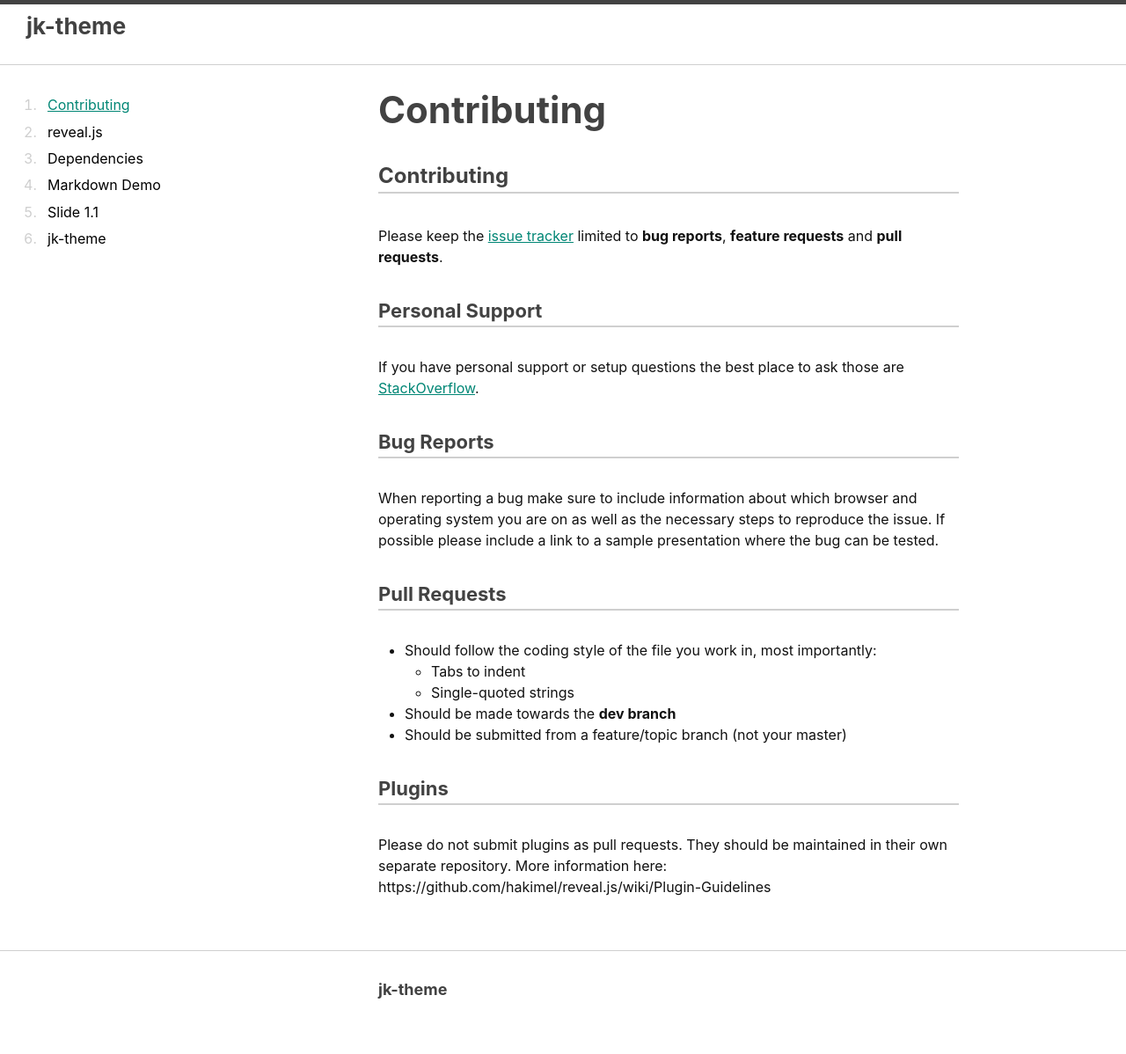
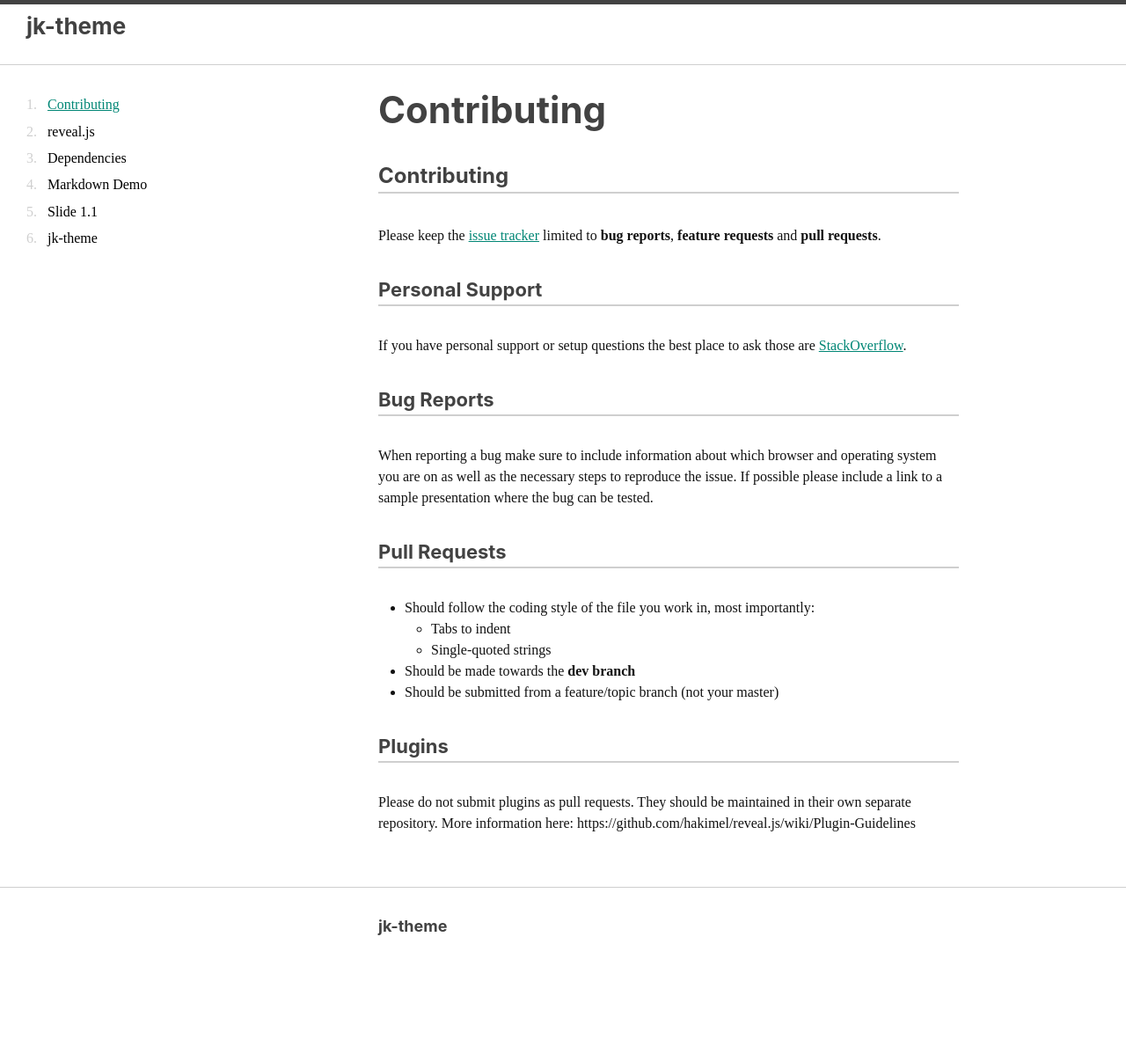
Before and after one commit to coursweb/jk-theme, a Jekyll site: the page built from reveal.js/CONTRIBUTING.md, in a window 1280 px wide. Shown: the whole page at 88% size. Built offline with Jekyll 4.4.1, drawn with Linux system fonts in a browser that asks for light colours; some web fonts are replaced; our own code applies the rules of GitHub Pages for plain Markdown files; comment, search, counter and statistics services are not loaded; after the commit the page ends 1126 px from its top, so only the background shows below that.

Commit message:
adding Yrsa font

```diff
--- a/_includes/head.html
+++ b/_includes/head.html
@@ -15,8 +15,11 @@
   | relative_url
   }}">
   <link rel="stylesheet" href="https://cdnjs.cloudflare.com/ajax/libs/magnific-popup.js/1.1.0/magnific-popup.min.css" integrity="sha512-+EoPw+Fiwh6eSeRK7zwIKG2MA8i3rV/DGa3tdttQGgWyatG/SkncT53KHQaS5Jh9MNOT3dmFL0FjTY08And/Cw==" crossorigin="anonymous" referrerpolicy="no-referrer" />
-  <link rel="preconnect" href="https://fonts.gstatic.com">
-  <link href="https://fonts.googleapis.com/css2?family=Source+Sans+Pro:wght@300;400;700&family=DM+Sans:wght@700&display=swap" rel="stylesheet">
+  <!-- Google Fonts -->
+  <link rel="preconnect" href="https://fonts.googleapis.com">
+  <link rel="preconnect" href="https://fonts.gstatic.com" crossorigin>
+  <link href="https://fonts.googleapis.com/css2?family=Yrsa:ital,wght@0,365;0,530;1,365&display=swap" rel="stylesheet">
+  <!-- End Google Fonts -->
   <link rel="canonical" href="{{ page.url | replace:'index.html','' | prepend: site.baseurl | prepend: site.url }}">
   <link rel="alternate" type="application/rss+xml" title="{{ site.title }}" href="{{ '/feed.xml' | prepend:
     site.baseurl | prepend: site.url }}">
--- a/_sass/main.scss
+++ b/_sass/main.scss
@@ -3,9 +3,9 @@
 // Font variables
 
 // $base-font-family:  'Source Sans Pro', Helvetica, Arial, sans-serif;
-$base-font-family: -apple-system, BlinkMacSystemFont, "Segoe UI", Helvetica, Arial, sans-serif, "Apple Color Emoji", "Segoe UI Emoji";
+$base-font-family: 'Yrsa', serif;
 // $title-font-family: 'DM Sans', $base-font-family;
-$title-font-family: $base-font-family;
+$title-font-family: -apple-system, BlinkMacSystemFont, "Segoe UI", Helvetica, Arial, sans-serif, "Apple Color Emoji", "Segoe UI Emoji";
 // $serif-font-family: 'Cormorant Garamond', Garamond, Times, serif;
 $code-font-family: Monoist-Web, monospace;
 $base-font-size:   16px;
--- a/assets/css/style.scss
+++ b/assets/css/style.scss
@@ -2,3 +2,5 @@
 ---
 
 @import 'main';
+
+/* actual styles are located in _sass */
```
